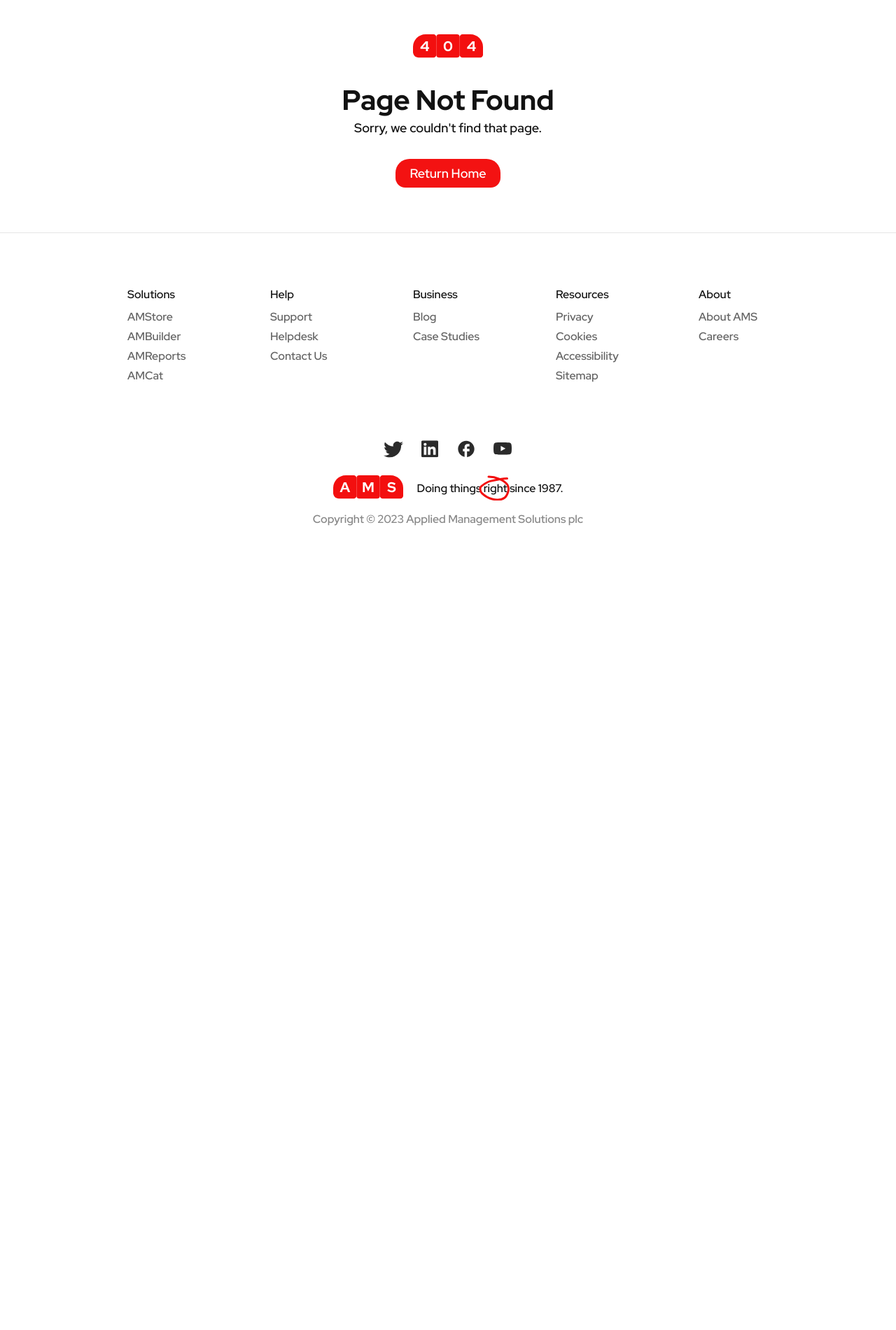
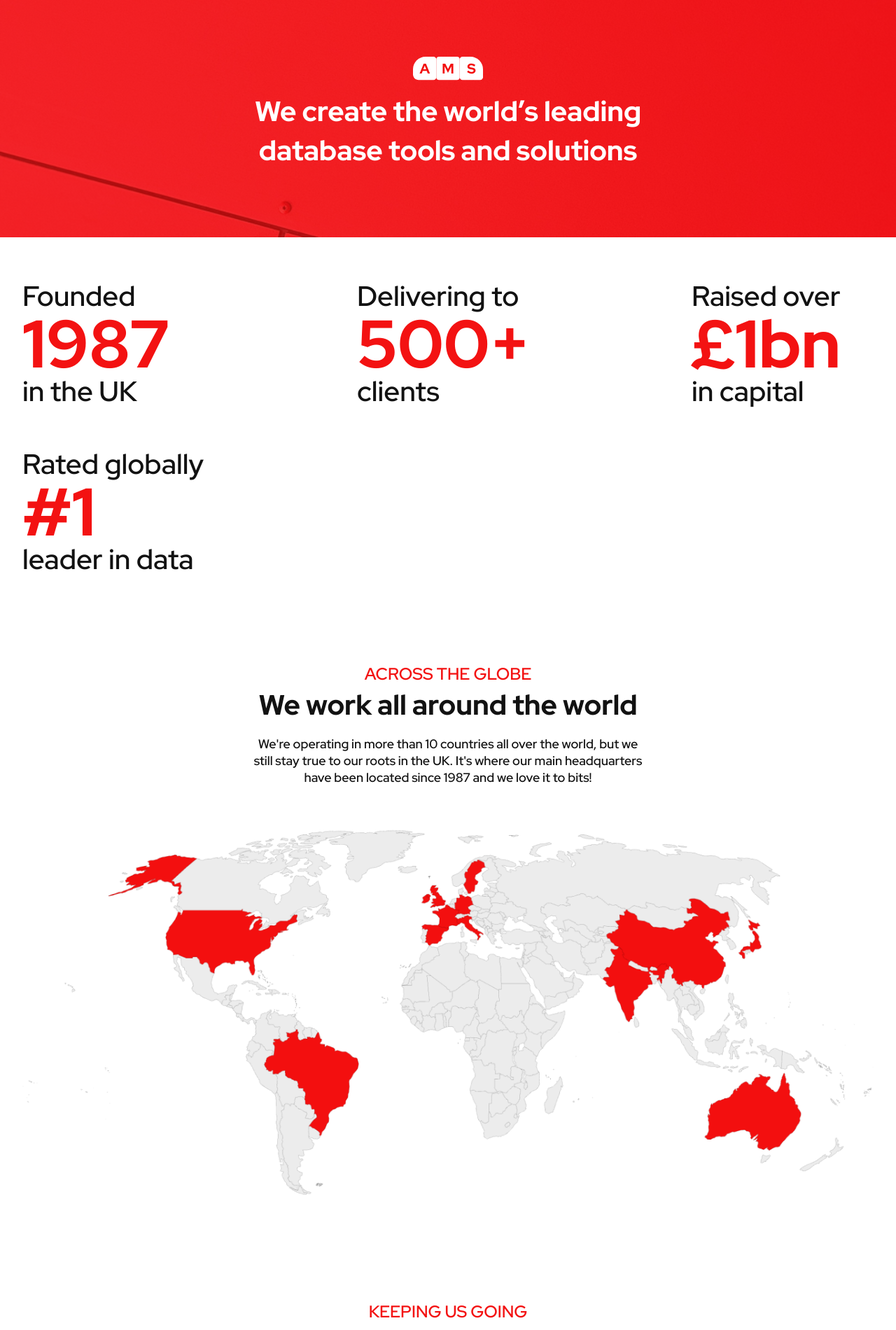
Before and after one commit to kierandrewett/6.2-ams-website, a Next.js app: page /about in a window 1280 px wide. Before the commit this address had no page. Shown: the part 100-2000 px from the top of the page at 70% size. Before the commit the page ends 930 px from the top, so only its background shows below. Built offline with nearby package versions, Linux system fonts and the light colour scheme.

Commit message:
✨ Add about page

```diff
--- a/src/components/Logo.tsx
+++ b/src/components/Logo.tsx
@@ -1,4 +1,4 @@
-export const Logo = () => {
+export const Logo = ({ inverted }: { inverted?: boolean }) => {
 	return (
 		<svg
 			width="100"
@@ -9,24 +9,30 @@
 		>
 			<path
 				d="M0 18C0 8.05888 8.05887 0 18 0H29.3333C31.5425 0 33.3333 1.79086 33.3333 4V29.3333C33.3333 31.5425 31.5425 33.3333 29.3333 33.3333H8C3.58172 33.3333 0 29.7516 0 25.3333V18Z"
-				fill="#F30F0F"
+				fill={inverted ? "white" : "#F30F0F"}
 			/>
 			<path
 				d="M9.429 24L15.189 10H18.529L24.229 24H21.089L19.669 20.34H13.889L12.449 24H9.429ZM14.789 18H18.789L16.789 12.84L14.789 18Z"
-				fill="white"
+				fill={inverted ? "#F30F0F" : "white"}
 			/>
-			<rect x="33.3334" width="33.3333" height="33.3333" rx="4" fill="#F30F0F" />
+			<rect
+				x="33.3334"
+				width="33.3333"
+				height="33.3333"
+				rx="4"
+				fill={inverted ? "white" : "#F30F0F"}
+			/>
 			<path
 				d="M42.4416 24V10H46.1616L50.0016 17.54L53.8416 10H57.5616V24H54.8216V13.7L49.9616 23L45.1216 13.66V24H42.4416Z"
-				fill="white"
+				fill={inverted ? "#F30F0F" : "white"}
 			/>
 			<path
 				d="M66.6666 4C66.6666 1.79086 68.4575 0 70.6666 0H82C91.9411 0 100 8.05887 100 18V29.3333C100 31.5425 98.2091 33.3333 96 33.3333H70.6666C68.4575 33.3333 66.6666 31.5425 66.6666 29.3333V4Z"
-				fill="#F30F0F"
+				fill={inverted ? "white" : "#F30F0F"}
 			/>
 			<path
 				d="M83.4513 24.2C81.1913 24.2 78.9313 23.32 77.2513 21.78L78.9113 19.7C80.5513 21.12 81.9713 21.74 83.6513 21.74C85.4113 21.74 86.5113 21.06 86.5113 19.98C86.5113 19.02 85.8713 18.54 84.2113 18.26L81.4313 17.78C79.0313 17.38 77.7913 16.08 77.7913 14.04C77.7913 11.42 79.8913 9.8 83.2913 9.8C85.3313 9.8 87.5113 10.54 89.0713 11.76L87.5113 13.92C86.0113 12.78 84.6113 12.24 83.0913 12.24C81.5313 12.24 80.5313 12.86 80.5313 13.82C80.5313 14.68 81.0913 15.12 82.5313 15.34L85.1713 15.78C87.9713 16.24 89.3713 17.56 89.3713 19.72C89.3713 22.46 87.0513 24.2 83.4513 24.2Z"
-				fill="white"
+				fill={inverted ? "#F30F0F" : "white"}
 			/>
 		</svg>
 	);
--- /dev/null
+++ b/src/pages/about/index.tsx
@@ -0,0 +1,97 @@
+import { Button } from "../../components/Button";
+import Hero, { HeroBody } from "../../components/Hero";
+import { Layout } from "../../components/Layout";
+import { Logo } from "../../components/Logo";
+import { Eyebrow } from "../../components/Typography";
+
+export default function About() {
+	return (
+		<Layout page={"about"}>
+			<Hero size={"lg"}>
+				<HeroBody
+					className={"ai-center ams-text-center jc-center gap-sm"}
+					style={{ color: "var(--ams-white)" }}
+				>
+					<Logo inverted />
+					<h1 style={{ maxWidth: "600px" }}>
+						We create the world’s leading database tools and solutions
+					</h1>
+				</HeroBody>
+			</Hero>
+
+			<Hero>
+				<HeroBody>
+					<ul className={"ams-about-facts"}>
+						<li>
+							<span>
+								Founded <h1>1987</h1> in the UK
+							</span>
+						</li>
+
+						<li>
+							<span>
+								Delivering to <h1>500+</h1> clients
+							</span>
+						</li>
+
+						<li>
+							<span>
+								Raised over <h1>£1bn</h1> in capital
+							</span>
+						</li>
+
+						<li>
+							<span>
+								Rated globally <h1>#1</h1> leader in data
+							</span>
+						</li>
+					</ul>
+				</HeroBody>
+			</Hero>
+
+			<Hero>
+				<HeroBody className={"ai-center ams-text-center"}>
+					<Eyebrow uppercase>Across the globe</Eyebrow>
+					<div className="flex gap-sm dir-col">
+						<h1>We work all around the world</h1>
+						<p style={{ maxWidth: "560px" }}>
+							We're operating in more than 10 countries all over the world, but we
+							still stay true to our roots in the UK. It's where our main headquarters
+							have been located since 1987 and we love it to bits!
+						</p>
+					</div>
+					<img
+						src={"/assets/images/world.png"}
+						style={{ width: "100%", marginTop: "2.5rem" }}
+					/>
+				</HeroBody>
+			</Hero>
+
+			<Hero>
+				<HeroBody className={"ai-center ams-text-center"}>
+					<Eyebrow uppercase>Keeping us going</Eyebrow>
+					<div className="flex gap-sm dir-col">
+						<h1>Backed by big investors</h1>
+						<p style={{ maxWidth: "650px" }}>
+							AMS is proud to be supported by a number of investors, whether it be
+							individuals or businesses, as they help us to continue to innovate and
+							grow.
+						</p>
+					</div>
+				</HeroBody>
+			</Hero>
+
+			<Hero>
+				<HeroBody className={"ai-center ams-text-center"}>
+					<Eyebrow uppercase>Join our team</Eyebrow>
+					<div className="flex gap-sm dir-col ai-center">
+						<h1 style={{ maxWidth: "500px" }}>
+							We’re always open to new faces on our team
+						</h1>
+						<Button colour={"red"}>Careers at AMS</Button>
+					</div>
+				</HeroBody>
+			</Hero>
+		</Layout>
+	);
+}
--- a/src/styles/ams.scss
+++ b/src/styles/ams.scss
@@ -39,6 +39,7 @@
 @use "pages/sitemap";
 @use "pages/solutions";
 @use "pages/blog";
+@use "pages/about";
 
 /* Built-in modules */
 @use "sass:color";
--- a/src/styles/components/footer.scss
+++ b/src/styles/components/footer.scss
@@ -132,4 +132,5 @@
 .ams-footer-copyright {
 	font-weight: 500;
 	color: var(--ams-gray3);
+	text-align: center;
 }
--- /dev/null
+++ b/src/styles/pages/about.scss
@@ -0,0 +1,48 @@
+.page-about {
+	.ams-hero:first-child {
+		/* --ams-red */
+		background: linear-gradient(rgba(243, 15, 15, 0.7), rgba(243, 15, 15, 0.7)),
+			url(/assets/images/about-graphic.jpg);
+		background-size: cover;
+	}
+
+	.ams-about-facts {
+		display: flex;
+		justify-content: space-between;
+		flex-flow: row wrap;
+		gap: 4rem;
+
+		li {
+			display: flex;
+			gap: 0.5rem;
+			flex-direction: column;
+			width: 260px;
+			max-width: 260px;
+
+			h3 {
+				color: var(--ams-red);
+				font-weight: 700;
+			}
+
+			span {
+				font-size: 2.5rem;
+				font-weight: 500;
+
+				h1 {
+					font-size: 6rem;
+					color: var(--ams-red);
+					line-height: 6rem;
+				}
+			}
+		}
+	}
+
+	@media (max-width: 850px) {
+		.ams-about-facts {
+			flex-direction: column;
+			justify-content: center;
+			align-items: center;
+			text-align: center;
+		}
+	}
+}
```
Also changed, not shown: public/assets/images/about-graphic.jpg (added).
